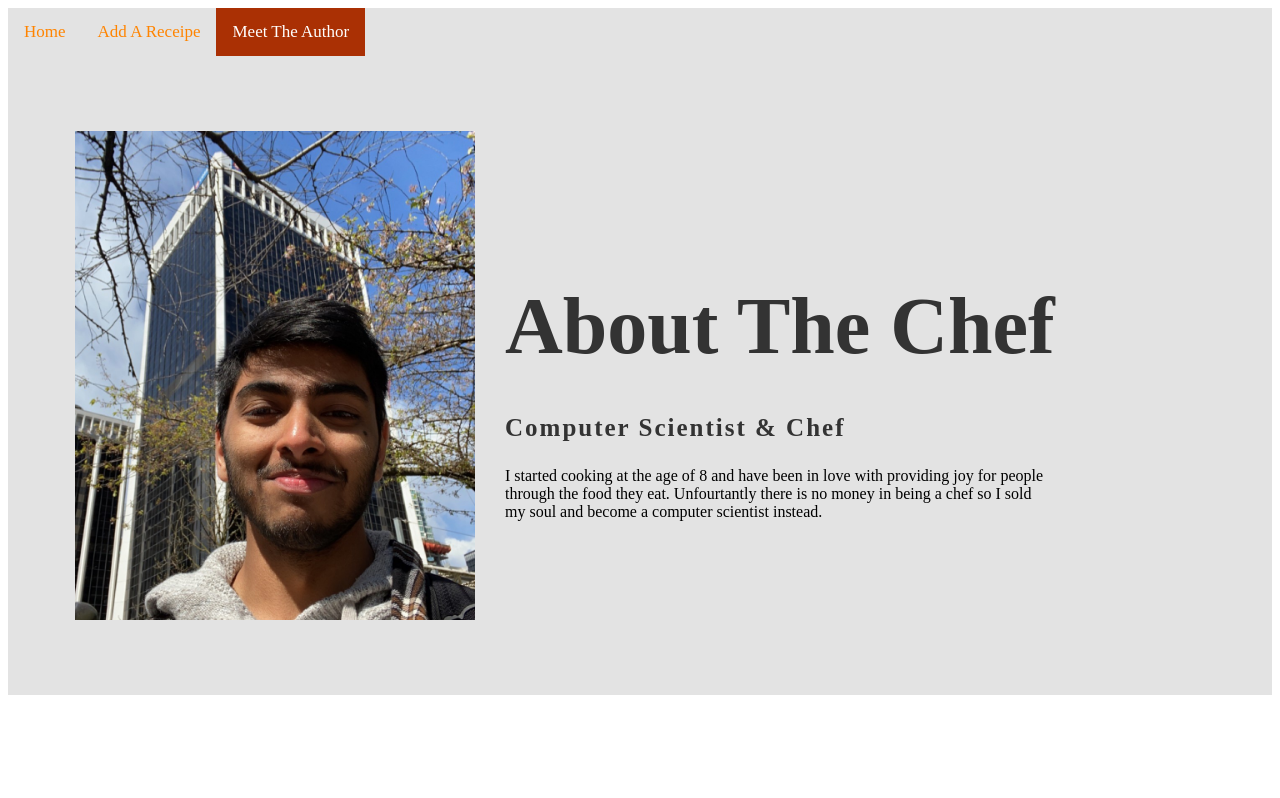
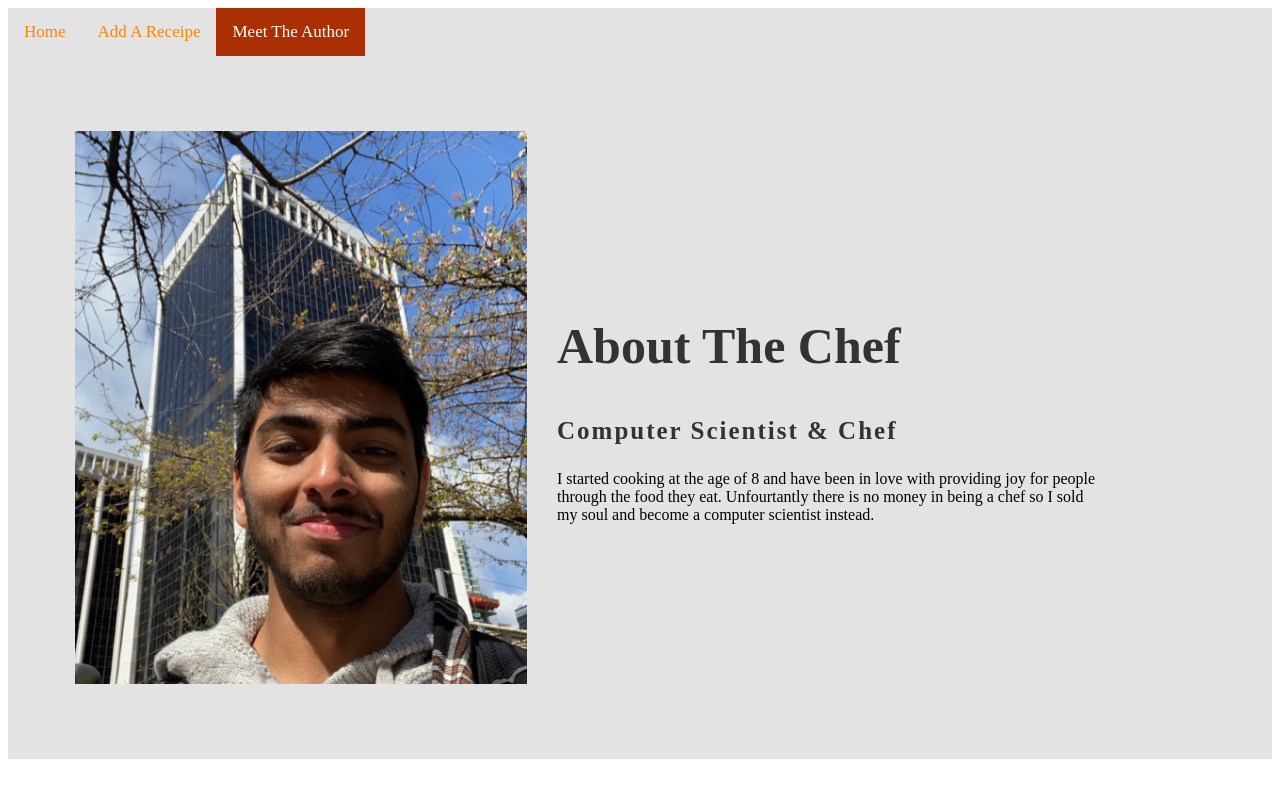
Before and after one commit to shubh9/CPSC455, a plain HTML site: page MeetTheAuthor.html in a window 1280 px wide. Drawn offline with Linux system fonts and the light colour scheme.

Commit message:
changed flex stuff

```diff
--- a/styles.css
+++ b/styles.css
@@ -36,11 +36,11 @@ button.delete_card {
     width: 100%;
     padding: 75px 0px;
     background-color: #e3e3e3;
-  }
+    }
 
   .about img{
     height: auto;
-    width: 400px;
+    width: 40%;
     padding-right: 30px;
   }
 
@@ -58,7 +58,7 @@ button.delete_card {
 
   .about-text h1{
     color:#333333;
-    font-size: 80px;
+    font-size: 50px;
     text-transform: capitalize;
     margin-bottom: 20px;
   }
```
